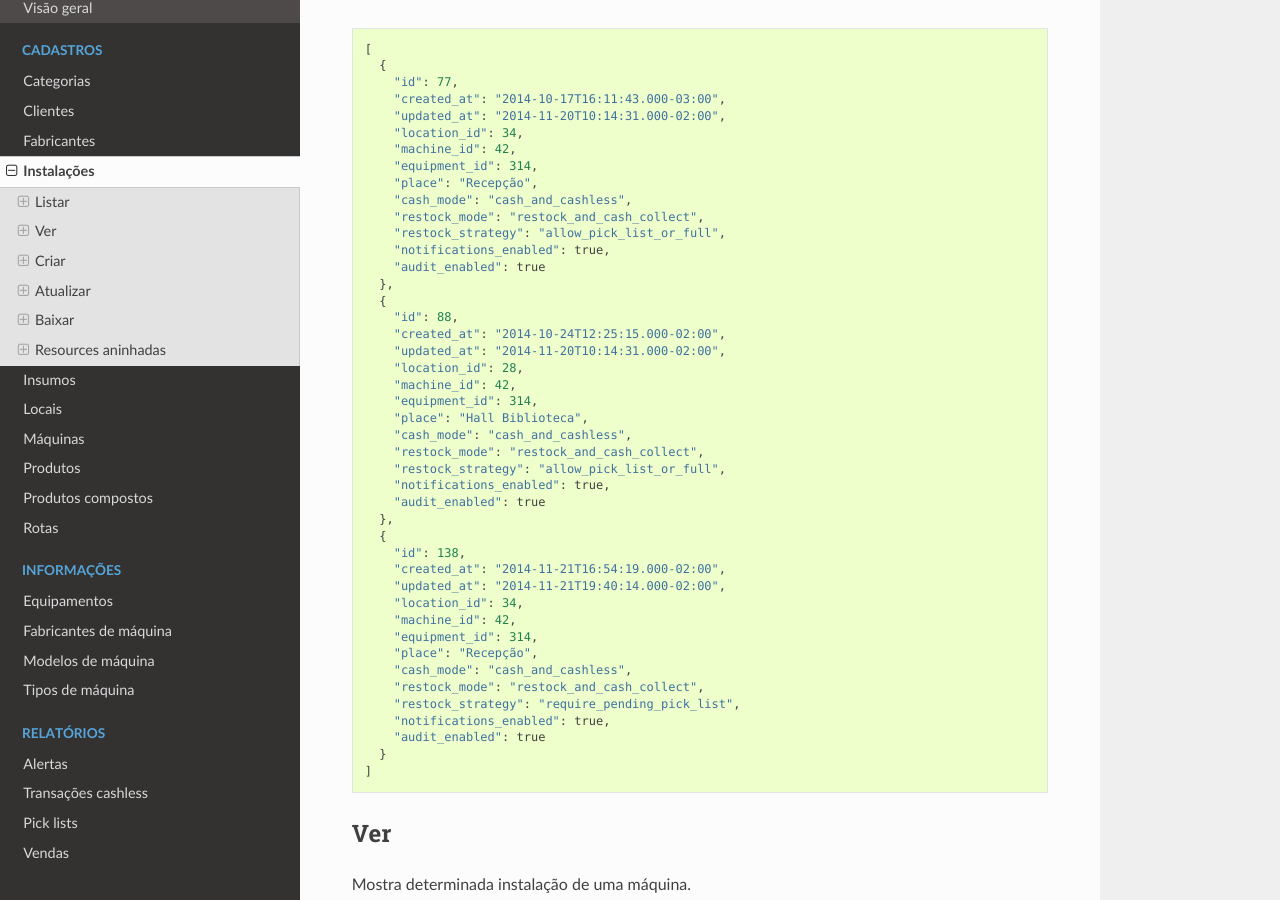
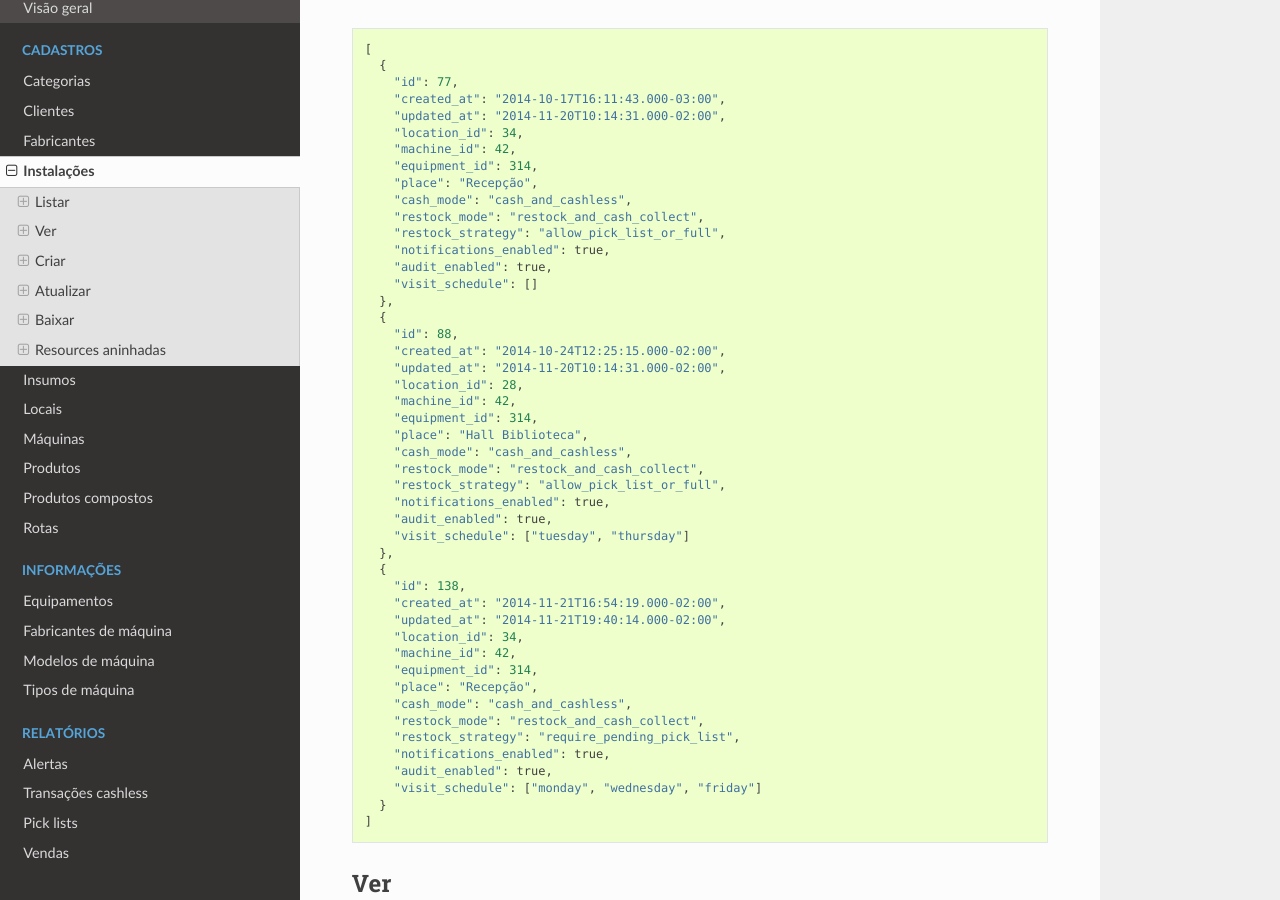
Before and after one commit to rfbezerra/vmpay_api_doc, a Sphinx documentation site: the page built from docs/source/registries/installation.rst, in a window 1280 px wide and 900 px high, scrolled down 633 px. Built offline with Sphinx 7.4.7 and the Read the Docs theme 2.0.0, drawn with Linux system fonts in a browser that asks for light colours; some of the changed text lies outside the part shown.

Commit message:
Corrige documentação de Installation#visit_schedule

```diff
--- a/docs/source/registries/installation.rst
+++ b/docs/source/registries/installation.rst
@@ -46,7 +46,8 @@ Exemplo:
       "restock_mode": "restock_and_cash_collect",
       "restock_strategy": "allow_pick_list_or_full",
       "notifications_enabled": true,
-      "audit_enabled": true
+      "audit_enabled": true,
+      "visit_schedule": []
     },
     {
       "id": 88,
@@ -60,7 +61,8 @@ Exemplo:
       "restock_mode": "restock_and_cash_collect",
       "restock_strategy": "allow_pick_list_or_full",
       "notifications_enabled": true,
-      "audit_enabled": true
+      "audit_enabled": true,
+      "visit_schedule": ["tuesday", "thursday"]
     },
     {
       "id": 138,
@@ -74,7 +76,8 @@ Exemplo:
       "restock_mode": "restock_and_cash_collect",
       "restock_strategy": "require_pending_pick_list",
       "notifications_enabled": true,
-      "audit_enabled": true
+      "audit_enabled": true,
+      "visit_schedule": ["monday", "wednesday", "friday"]
     }
   ]
 
@@ -147,6 +150,7 @@ Segue um exemplo de retorno:
       "restock_strategy": "allow_pick_list_or_full",
       "notifications_enabled": true,
       "audit_enabled": true,
+      "visit_schedule": ["monday", "wednesday", "friday"],
       "pending_planogram": null,
       "current_planogram": {
         "id": 189976,
@@ -476,11 +480,7 @@ Exemplo:
     "restock_strategy": "allow_pick_list_or_full",
     "notifications_enabled": true,
     "audit_enabled": true,
-    "visit_schedule": [
-      "monday",
-      "wednesday",
-      "friday"
-    ],
+    "visit_schedule": ["monday", "wednesday", "friday"],
     "current_planogram": {
       "id": 2950,
       "created_at": "2016-02-15T16:19:36.841-02:00",
@@ -630,11 +630,7 @@ Exemplo:
     "restock_strategy": "allow_pick_list_or_full",
     "notifications_enabled": false,
     "audit_enabled": true,
-    "visit_schedule": [
-      "monday",
-      "wednesday",
-      "friday"
-    ],
+    "visit_schedule": ["monday", "wednesday", "friday"],
     "current_planogram": {
       "id": 2960,
       "created_at": "2016-02-15T16:50:47.000-02:00",
```
